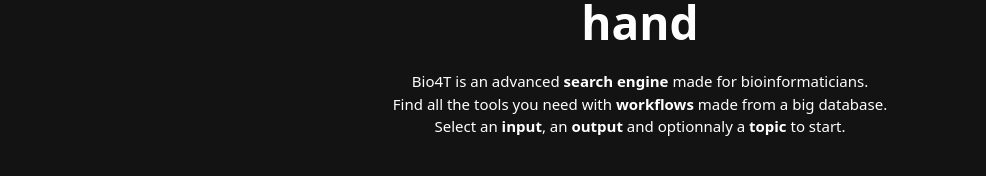
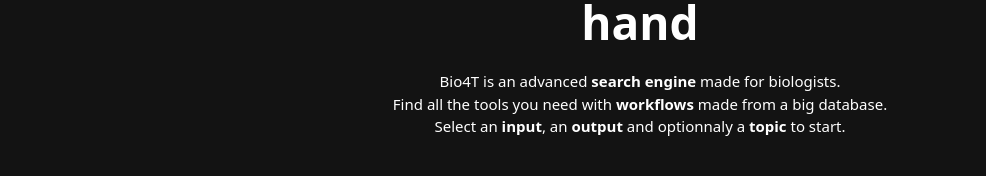
Before and after one commit to Snoopysnop/Bio4T-Project, a React (Create React App) app in the folder frontend/: page / in a window 1280 px wide. Shown: the part 300-476 px from the top of the page, without its empty margins (0-986 px from the left). Built offline with nearby package versions, Linux system fonts and the light colour scheme; no server answers.

Commit message:
biologists

```diff
--- a/frontend/src/App.tsx
+++ b/frontend/src/App.tsx
@@ -164,7 +164,7 @@
             <div className='menu'>
               <div className="text" >
                 <h2 data-aos="fade-up" data-aos-delay="100">All your tools on hand</h2>
-                <p data-aos="fade-up" data-aos-delay="100">Bio4T is an advanced <strong>search engine</strong> made for bioinformaticians.<br />
+                <p data-aos="fade-up" data-aos-delay="100">Bio4T is an advanced <strong>search engine</strong> made for biologists.<br />
                   Find all the tools you need with <strong>workflows</strong> made from a big database.<br />
                   Select an <strong>input</strong>, an <strong>output</strong> and optionnaly a <strong>topic</strong> to start.</p>
               </div>
```
